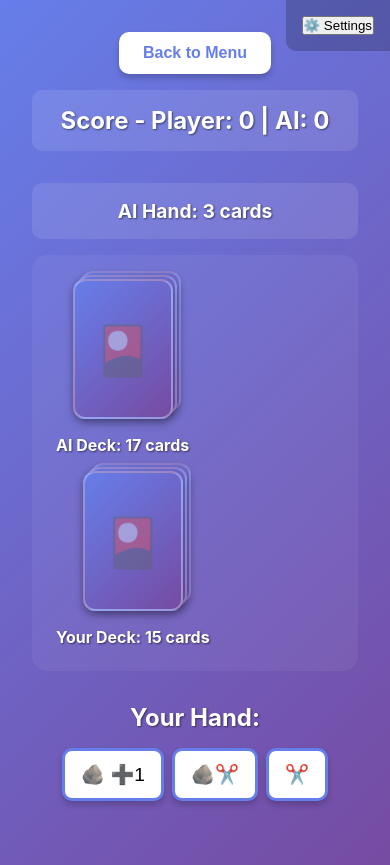
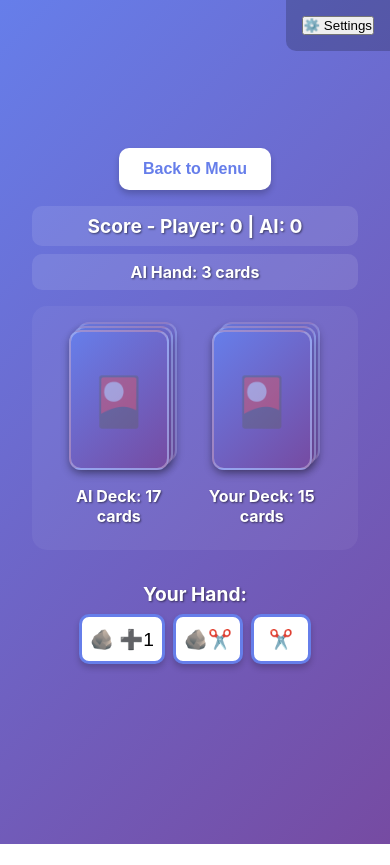
Before and after one commit to TheOmegaFett/RPS-Card-Game, a React (Create React App) app: page / in a window 390 px wide. Both pictures are taken after a click on the button "New Game (Default Deck)". After the commit the page ends 844 px from the top, so only its background shows below. Built offline with nearby package versions, Linux system fonts and the light colour scheme.

Commit message:
fix: improve mobile responsiveness for iPhone SE

```diff
--- a/src/styles/App.css
+++ b/src/styles/App.css
@@ -714,9 +714,24 @@
   }
 
   .deck-piles-container {
-    flex-direction: column;
-    gap: 1rem;
-    align-items: center;
+    flex-direction: row;
+    gap: 0.5rem;
+    padding: 0.75rem;
+    margin: 0.5rem 0;
+  }
+
+  .deck-stack {
+    width: 60px;
+    height: 84px;
+  }
+
+  .deck-count {
+    font-size: 0.75rem;
+  }
+
+  .deck-card-2,
+  .deck-card-3 {
+    display: none;
   }
 
   .card-selector {
@@ -763,34 +778,64 @@
     padding: 0.75rem 1.5rem;
   }
 
+  .scoreboard {
+    padding: 0.5rem;
+    margin-bottom: 0.5rem;
+  }
+
+  .scoreboard h3 {
+    font-size: 1.2rem;
+  }
+
+  .ai-section {
+    padding: 0.5rem;
+    margin-bottom: 0.5rem;
+  }
+
+  .ai-section h3 {
+    font-size: 1rem;
+  }
+
+  .matchup-display {
+    padding: 1rem;
+    min-height: 200px;
+    margin: 0.5rem 0;
+  }
+
   .matchup-flip-card .flip-card {
-    width: 160px !important;
-    height: 220px !important;
+    width: 140px !important;
+    height: 200px !important;
   }
 
   .matchup-flip-card .flip-card-inner,
   .matchup-flip-card .flip-card-front,
   .matchup-flip-card .flip-card-back {
-    width: 160px !important;
-    height: 220px !important;
+    width: 140px !important;
+    height: 200px !important;
   }
 
   .matchup-flip-card .card-emoji {
-    font-size: 2.8rem !important;
+    font-size: 2.5rem !important;
   }
 
   .matchup-flip-card .card-label {
-    font-size: 1rem !important;
+    font-size: 0.9rem !important;
   }
 
   .card-button {
     min-width: 60px;
     min-height: 50px;
     font-size: 1.2rem;
+    padding: 0.5rem;
   }
 
   .countdown-text {
-    font-size: 3rem;
+    font-size: 2.5rem;
+  }
+
+  .player-hand h3 {
+    font-size: 1.2rem;
+    margin-bottom: 0.5rem;
   }
 }
 
```
